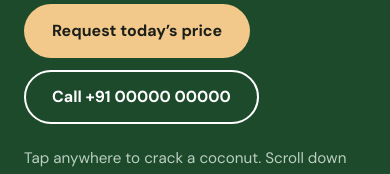
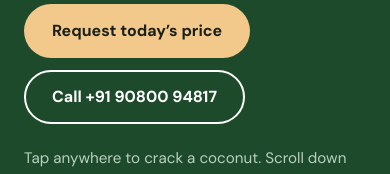
Before and after one commit to gkgokul600-byte/mummorthy-coconut-traders, a React (Vite) app: page / in a window 390 px wide. Shown: the part 517-691 px from the top of the page. Built offline with nearby package versions, Linux system fonts and the light colour scheme.

Commit message:
Add phone and WhatsApp number 90800 94817

```diff
--- a/src/config.js
+++ b/src/config.js
@@ -1,8 +1,8 @@
 // Edit your business details here — they update everywhere on the site.
 export const BUSINESS = {
   name: 'Mummorthy Coconut Traders',
-  phone: '+91 00000 00000',            // shown on the site
-  whatsapp: '910000000000',            // digits only, with country code (used for wa.me link)
+  phone: '+91 90800 94817',            // shown on the site
+  whatsapp: '919080094817',            // digits only, with country code (used for wa.me link)
   email: 'hello@example.com',
   address: 'Yard address, Town, District, PIN',
   hours: 'Mon–Sat, 6 am – 7 pm',
```
